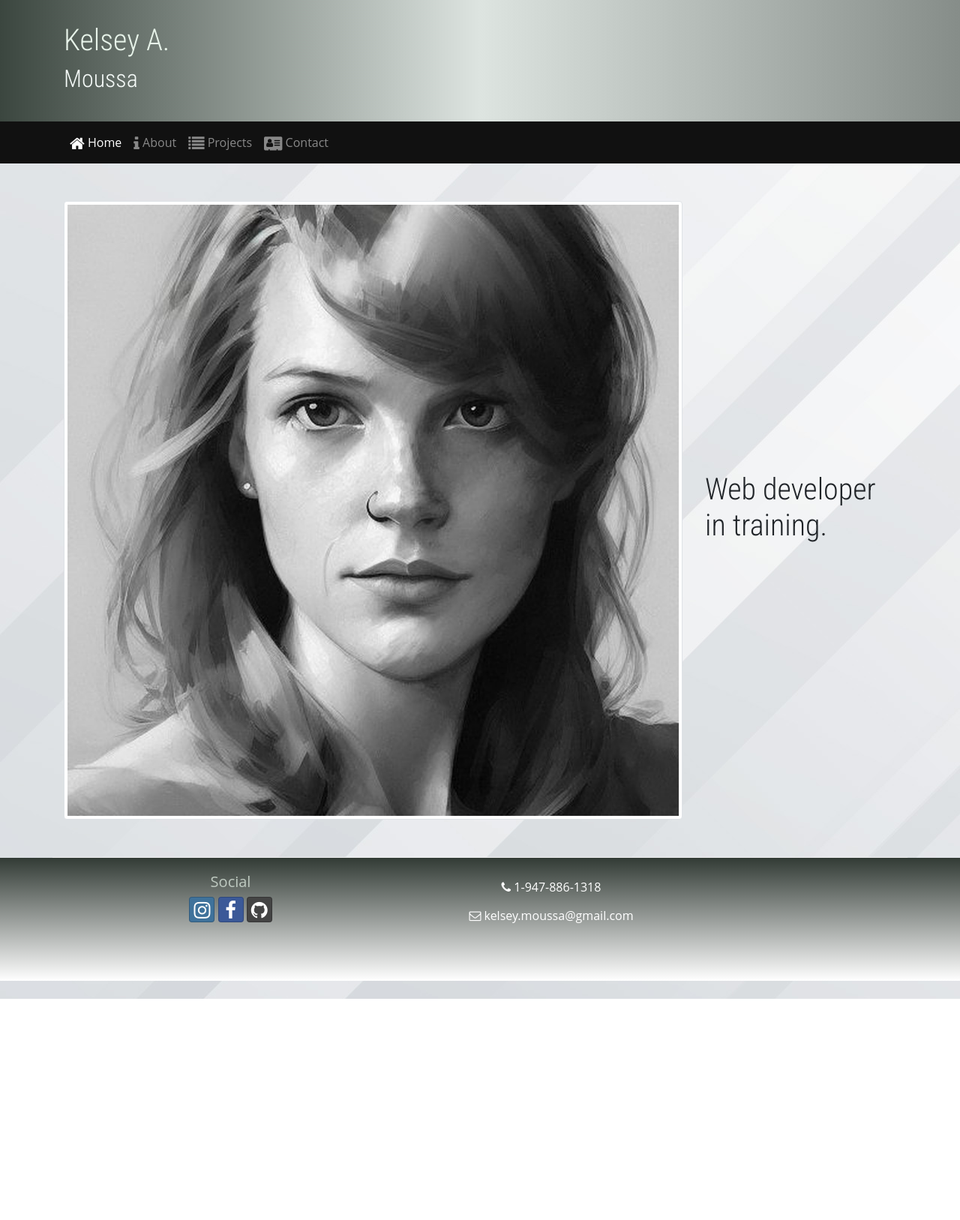
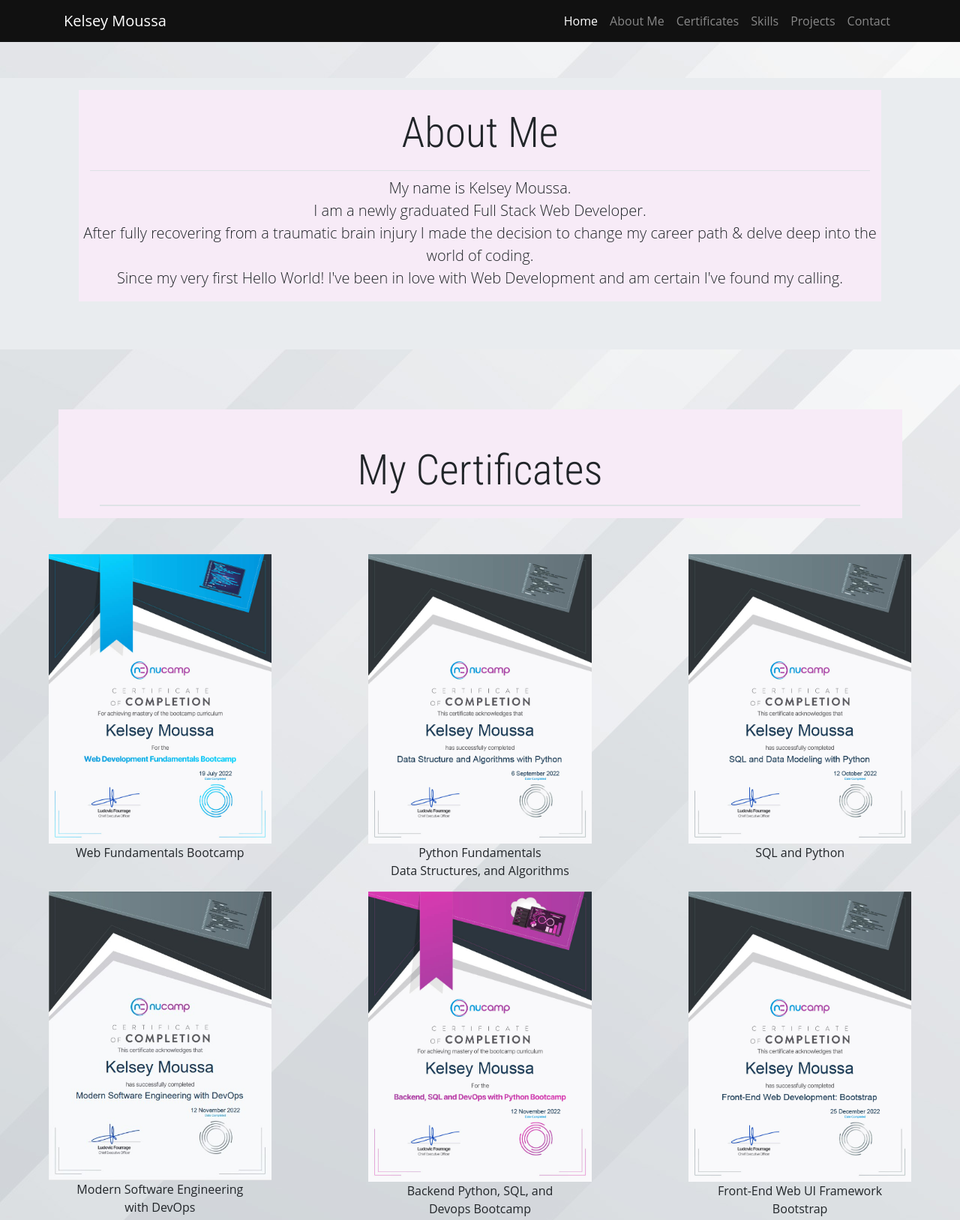
Before and after one commit to KMoussa33/bootstrapPortfolio, a website: page index.html in a window 1280 px wide. Shown: the top 1627 px of the page at 75% size. Before the commit the page ends 1332 px from the top, so only its background shows below. Drawn offline with nearby package versions, Linux system fonts and the light colour scheme.

Commit message:
Certificate addition

```diff
--- a/css/styles.css
+++ b/css/styles.css
@@ -1,9 +1,11 @@
 body {
   font-family: "Open Sans", sans-serif;
-    background-image: url('/img/grey.jpg');
+  background-image: url("/img/grey.jpg");
 }
 
-h1, h2, h3 {
+h1,
+h2,
+h3 {
   font-family: "Roboto Condensed";
 }
 
@@ -20,23 +22,40 @@
   padding: 20px 0;
 }
 
-.jumbotron {
-    margin: 0;
-    padding: 30px;
-    background-image: linear-gradient(to right, #3b463f, #dde4e0, #868d89);
-    color: rgb(231, 243, 233);
-}
-
 .row-content {
   padding: 50px 0;
   border-bottom: 1px ridge;
   min-height: 200px;
 }
 
+.enlarge {
+  width: 75%;
+  height: 75%;
+  background: red;
+  -webkit-transition-property: width, height;
+  -webkit-transition-duration: 2s;
+  transition-property: width, height;
+  transition-duration: 2s;
+}
+
+.enlarge:hover {
+  width: 115%;
+  height: 115%;
+}
+
 h5 {
-    color:rgb(191, 202, 193)
+  color: rgb(191, 202, 193);
 }
 
 .navbar {
   background-color: #111111;
 }
+
+.welcome {
+  width: 90%;
+  background-color: rgb(247, 235, 247);
+}
+
+.welcome hr {
+  width: 90%;
+}
--- a/index.html
+++ b/index.html
@@ -1,63 +1,233 @@
 <!DOCTYPE html>
 <html lang="en">
-
   <head>
     <meta charset="utf-8" />
     <meta name="viewport" content="width=device-width, initial-scale=1" />
 
-    <link rel="stylesheet" href="node_modules/bootstrap/dist/css/bootstrap.min.css" />
-    <link rel="preconnect" href="https://fonts.googleapis.com"><link rel="preconnect" href="https://fonts.gstatic.com" crossorigin />
-    <link href="https://fonts.googleapis.com/css2?family=Roboto+Condensed:wght@300&display=swap" rel="stylesheet" />
+    <link
+      rel="stylesheet"
+      href="node_modules/bootstrap/dist/css/bootstrap.min.css"
+    />
+    <link rel="preconnect" href="https://fonts.googleapis.com" />
+    <link rel="preconnect" href="https://fonts.gstatic.com" crossorigin />
+    <link
+      href="https://fonts.googleapis.com/css2?family=Roboto+Condensed:wght@300&display=swap"
+      rel="stylesheet"
+    />
     <link rel="stylesheet" href="css/styles.css" />
-    <link rel="stylesheet" href="node_modules/font-awesome/css/font-awesome.min.css" />
-    <link rel="stylesheet" href="node_modules/bootstrap-social/bootstrap-social.css" />
+    <link
+      rel="stylesheet"
+      href="node_modules/font-awesome/css/font-awesome.min.css"
+    />
+    <link
+      rel="stylesheet"
+      href="node_modules/bootstrap-social/bootstrap-social.css"
+    />
 
-    <title>Kelsey Moussa Portfolio</title>
+    <title>Kelsey Moussa</title>
   </head>
 
   <body>
-
-    <header class="jumbotron jumbotron-fluid">
-        <div class="container">
-            <div class="row">
-                <div class="col">
-                    <h1>Kelsey A.</h1>
-                    <h2>Moussa</h2>
-                </div>
-            </div>
-        </div>
-    </header>
-
     <nav class="navbar navbar-expand-sm navbar-dark sticky-top">
       <div class="container">
-            <button class="navbar-toggler" type="button" data-toggle="collapse" data-target="#portfolioNavbar">
+        <a href="#" class="navbar-brand"> Kelsey Moussa </a>
+        <button
+          class="navbar-toggler"
+          type="button"
+          data-toggle="collapse"
+          data-target="#portfolioNavbar"
+        >
           <span class="navbar-toggler-icon"></span>
         </button>
         <div class="collapse navbar-collapse" id="portfolioNavbar">
-                <ul class="navbar-nav">
-                    <li class="nav-item active"><a class="nav-link" href="#"><i class="fa fa-home fa-lg"></i> Home</a></li>
-                    <li class="nav-item"><a class="nav-link" href="about.html"><i class="fa fa-info fa-lg"></i> About</a></li>
-                    <li class="nav-item"><a class="nav-link" href="projects.html"><i class="fa fa-list fa-lg"></i> Projects</a></li>
-                    <li class="nav-item"><a class="nav-link" href="contact.html"><i class="fa fa-address-card fa-lg"></i> Contact</a></li>
+          <ul class="navbar-nav ml-auto">
+            <li class="nav-item active">
+              <a class="nav-link" href="#"> Home</a>
+            </li>
+            <li class="nav-item">
+              <a class="nav-link" href="#About"> About Me</a>
+            </li>
+            <li class="nav-item">
+              <a class="nav-link" href="#Certificates"> Certificates</a>
+            </li>
+            <li class="nav-item">
+              <a class="nav-link" href="#Skills"> Skills</a>
+            </li>
+            <li class="nav-item">
+              <a class="nav-link" href="#Projects"> Projects</a>
+            </li>
+            <li class="nav-item">
+              <a class="nav-link" href="#Contact"> Contact</a>
+            </li>
           </ul>
         </div>
       </div>
     </nav>
 
-    <div class="container">
-        <div class="row row-content align-items-center">
-            <div class="col-sm-4 order-sm-last col-md-3">
-                <h1 class="text-sm-left">Web developer in training.</h1>
+    <div id="About">
+      <div class="container-fluid pt-5">
+        <div class="row jumbotron jumbotron-fluid p-3">
+          <div class="col text-center">
+            <div class="container-fluid pb-5">
+              <div class="row welcome text-center mx-auto">
+                <div class="col-12">
+                  <h1 class="display-4 border-bottom pb-3 mt-4">About Me</h1>
                 </div>
-             <div class="col">
-                <div class="media">
-                    <img class="d-flex mr-3 img-thumbnail" src="img/blkwt.jpg" alt="Black & White image of myself" />
+                <p class="lead text-center">
+                  My name is Kelsey Moussa.<br />
+                  I am a newly graduated Full Stack Web Developer. <br />
+                  After fully recovering from a traumatic brain injury I made
+                  the decision to change my career path & delve deep into the
+                  world of coding. <br />
+                  Since my very first Hello World! I've been in love with Web
+                  Development and am certain I've found my calling.
+                </p>
+              </div>
+            </div>
           </div>
         </div>
       </div>
     </div>
 
-    <footer>
+    <div id="Certificates">
+      <div class="container-fluid pt-5">
+        <div class="row welcome mx-auto text-center pt-5">
+          <div class="col-12">
+            <h1 class="display-4">My Certificates</h1>
+          </div>
+          <hr class="border border-default mt-1 mb-3" />
+        </div>
+      </div>
+    </div>
+
+    <div class="container-fluid pt-5">
+      <div class="row text-center pb-5">
+        <div class="col-xs-12 col-sm-6 col-md-4">
+          <div class="item">
+            <img
+              class="enlarge"
+              src="img/HTML,_CSS_and_JavaScript-HTML,_CSS_and_JavaScript_Course_Certificate_152931024_1.jpg"
+              width="250"
+              height="300"
+              alt="Web Dev"
+            />
+            <p>Web Fundamentals Bootcamp</p>
+          </div>
+        </div>
+        <div class="col-xs-12 col-sm-6 col-md-4">
+          <div class="item">
+            <img
+              class="enlarge"
+              src="img/Data_Structure_and_Algorithms_with_Python_Course_Certificate_160541024_1.jpg"
+              width="250"
+              height="300"
+              alt="Python"
+            />
+            <p>Python Fundamentals<br />Data Structures, and Algorithms</p>
+          </div>
+        </div>
+        <div class="col-xs-12 col-sm-6 col-md-4">
+          <div class="item">
+            <img
+              class="enlarge"
+              src="img/Front_End_Web_UI_Frameworks_and_Tools_SQL_and_Data_Modeling_with_Python_Course_Certificate_166951024_1.jpg"
+              width="250"
+              height="300"
+              alt="SQL and Python"
+            />
+            <p>SQL and Python</p>
+          </div>
+        </div>
+        <div class="col-xs-12 col-sm-6 col-md-4">
+          <div class="item">
+            <img
+              class="enlarge"
+              src="img/Modern_Software_Engineering_with_DevOps.jpg"
+              width="250"
+              height="300"
+              alt="Devops"
+            />
+            <p>Modern Software Engineering<br />with DevOps</p>
+          </div>
+        </div>
+        <div class="col-xs-12 col-sm-6 col-md-4">
+          <div class="item">
+            <img
+              class="enlarge"
+              src="img/Modern_Software_Engineering_with_DevOps-Backend,_SQL,_and_DevOps_with_Python_Development_Certificate_171951024_1.jpg"
+              width="250"
+              height="300"
+              alt="DevOps"
+            />
+            <p>Backend Python, SQL, and <br />Devops Bootcamp</p>
+          </div>
+        </div>
+        <div class="col-xs-12 col-sm-6 col-md-4">
+          <div class="item">
+            <img
+              class="enlarge"
+              src="img/Front_End_Web_UI_Frameworks_and_Tools_Bootstrap.jpg"
+              width="250"
+              height="300"
+              alt="Bootstrap"
+            />
+            <p>Front-End Web UI Framework<br />Bootstrap</p>
+          </div>
+        </div>
+        <div class="col-xs-12 col-sm-6 col-md-4">
+          <div class="item">
+            <img
+              class="enlarge"
+              src="img/Dynamic_with_React-React_Course_Certificate_185761024_1.jpg"
+              width="250"
+              height="300"
+              alt="React"
+            />
+            <p>Front End JavaScript Library<br />React</p>
+          </div>
+        </div>
+        <div class="col-xs-12 col-sm-6 col-md-4">
+          <div class="item">
+            <img
+              class="enlarge"
+              src="img/Front_End_React_Native.jpg"
+              width="250"
+              height="300"
+              alt="React Native"
+            />
+            <p>Multiplatform Mobile App Development<br />with React Native</p>
+          </div>
+        </div>
+        <div class="col-xs-12 col-sm-6 col-md-4">
+            <div class="item">
+              <img
+                class="enlarge"
+                src="img/Front_End_Web.jpg"
+                width="250"
+                height="300"
+                alt="Web Mobile Bootcamp"
+              />
+              <p>Front End Web and Mobile<br />Development Bootcamp</p>
+            </div>
+          </div>
+        </div>
+        <div class="col-xs-12 col-sm-6 col-md-4">
+          <div class="item">
+            <img
+              class="enlarge"
+              src="img/Backend_with_NodeJS-Full_Stack_Web_and_Mobile_Development_Certificate_198031024_1.jpg"
+              width="250"
+              height="300"
+              alt="NodeJS with Express"
+            />
+            <p>Server-side Development with NodeJS<br />Express and MongoDB</p>
+          </div>
+        </div>
+      </div>
+      <hr class="my-4" />
+    </div>
+
+    <!-- <footer>
         <div class="container">
             <div class="row">
                 <div class="col-6 col-sm-5 text-center">
@@ -72,12 +242,10 @@
                 </div>
             </div>
         </div>
-    </footer>
+    </footer> -->
 
     <script src="node_modules/jquery/dist/jquery.slim.min.js"></script>
     <script src="node_modules/popper.js/dist/umd/popper.min.js"></script>
     <script src="node_modules/bootstrap/dist/js/bootstrap.min.js"></script>
-
   </body>
-
 </html>
```
Also changed, not shown: img/Backend_with_NodeJS-Full_Stack_Web_and_Mobile_Development_Certificate_198031024_1.jpg (added), img/Data_Structure_and_Algorithms_with_Python_Course_Certificate_160541024_1.jpg (added), img/Dynamic_with_React-React_Course_Certificate_185761024_1.jpg (added), img/Front_End_React_Native.jpg (added), img/Front_End_Web.jpg (added), img/Front_End_Web_UI_Frameworks_and_Tools_Bootstrap.jpg (added), img/Front_End_Web_UI_Frameworks_and_Tools_SQL_and_Data_Modeling_with_Python_Course_Certificate_166951024_1.jpg (added), img/HTML,_CSS_and_JavaScript-HTML,_CSS_and_JavaScript_Course_Certificate_152931024_1.jpg (added), img/Modern_Software_Engineering_with_DevOps-Backend,_SQL,_and_DevOps_with_Python_Development_Certificate_171951024_1.jpg (added), img/Modern_Software_Engineering_with_DevOps.jpg (added). Lines whose indentation alone changed are shown as unchanged.
